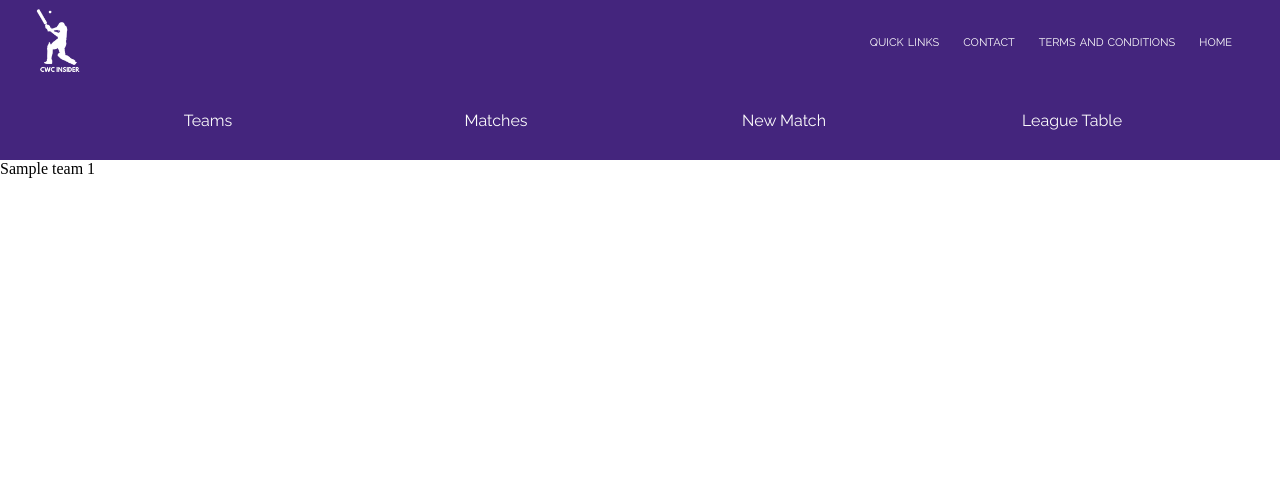
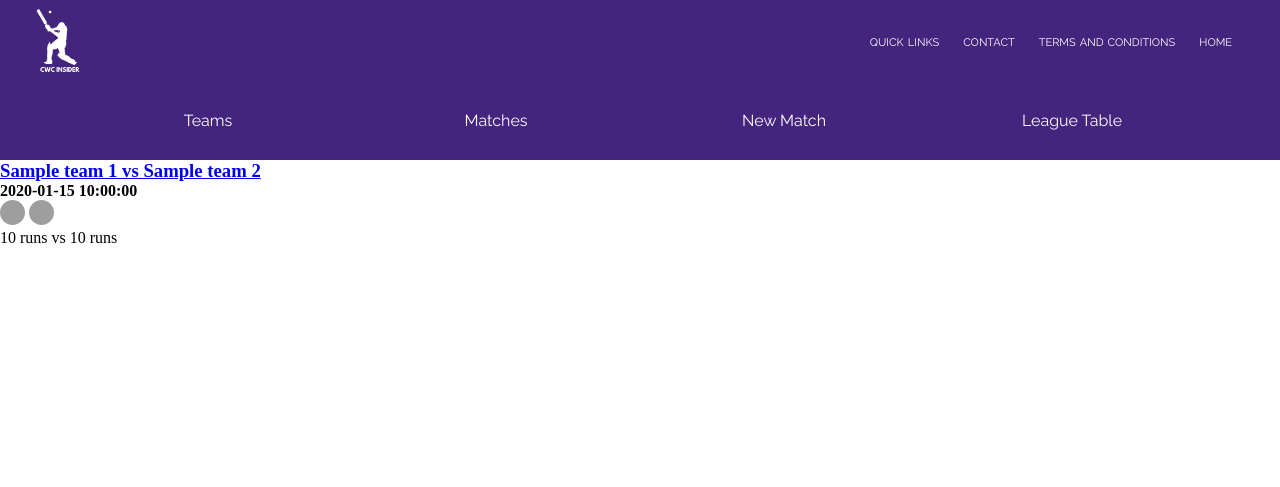
Before and after one commit to O-Marsters-1997/Flask_cricket_app, a Flask app: template templates/games/team.html in a window 1280 px wide. Shown: the top 487 px of the page. Run offline with Flask 2, Linux system fonts and the light colour scheme; the template is opened without the code that fills it: most values are stand-ins (such as "Sample title", 1, 10 or a date in 2020); grey boxes are pictures that could not be loaded.

Commit message:
added path to games for specific teams

```diff
--- a/templates/games/team.html
+++ b/templates/games/team.html
@@ -4,7 +4,21 @@
 
 {% for game in games %}
 
-{{game.team_1.name}}
+<div class="game-card">
+    <h3><a href="/games/{{game.id}}">{{game.team_1.name}} vs {{game.team_2.name}}</a></h3>
+    <h4>{{game.game_date}}</h4>
+    <div class="game-card-flag-wrapper">
+        <img src="/static/images/{{game.team_1.name}}.jpg" class = "flag-icon" alt = "Accompanying flag">
+        <img src="/static/images/{{game.team_2.name}}.jpg" class = "flag-icon" alt = "Accompanying flag">
+    </div>
+    <div class="score-wrapper">
+        <p>{{game.team_1_runs}} runs vs {{game.team_2_runs}} runs </p>
+        {% if game.team_1_runs > game.team_2_runs %}
+        <em>{{game.team_1.name}} wins!</em>
+        {% elif game.team_2_runs > game.team_1_runs %}
+        <em>{{game.team_2.name}} wins!</em>
+        {% endif %}
+    </div>
 
 {% endfor %}
 
```
